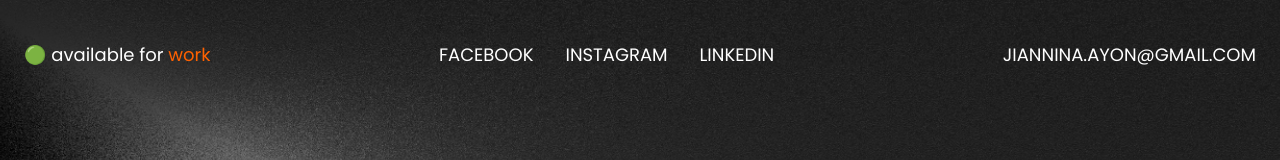
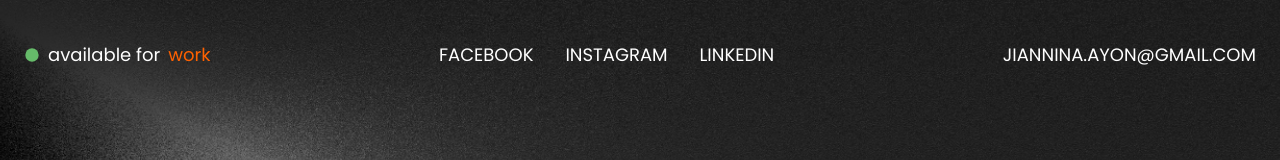
Before and after one commit to jhonejhee/graphic-designer-portfolio, a React (Create React App) app: page / in a window 1280 px wide. Shown: the top 160 px of the page. Built offline with nearby package versions, Linux system fonts and the light colour scheme.

Commit message:
changed active icon

```diff
--- a/src/components/NavBar.jsx
+++ b/src/components/NavBar.jsx
@@ -1,10 +1,15 @@
+import { Circle } from "lucide-react";
 
 function NavBar() {
   return (
     <nav class="bg-transparent border-gray-200 h-fit">
         <div class="max-w-screen-xl flex flex-wrap items-center justify-between mx-auto px-6 py-10">
             <a href="/" class="flex items-center space-x-3 rtl:space-x-reverse">
-                <span class="self-center text-lg font-normal whitespace-nowrap text-white">🟢 available for <span  className="text-accent">work</span> </span>
+                <span class="self-center text-lg font-normal whitespace-nowrap text-white flex items-center gap-2">
+                    <Circle className="text-green-400 w-4 h-4 p-0" fill="#66bb6a" strokeWidth={0}/>
+                    available for
+                    <span  className="text-accent">work</span>
+                    </span>
             </a>
             <button data-collapse-toggle="navbar-default" type="button" class="inline-flex items-center p-2 w-10 h-10 justify-center text-sm text-white rounded-lg md:hidden hover:bg-gray-100 focus:outline-none focus:ring-2 focus:ring-gray-200" aria-controls="navbar-default" aria-expanded="false">
                 <span class="sr-only">Open main menu</span>
```
